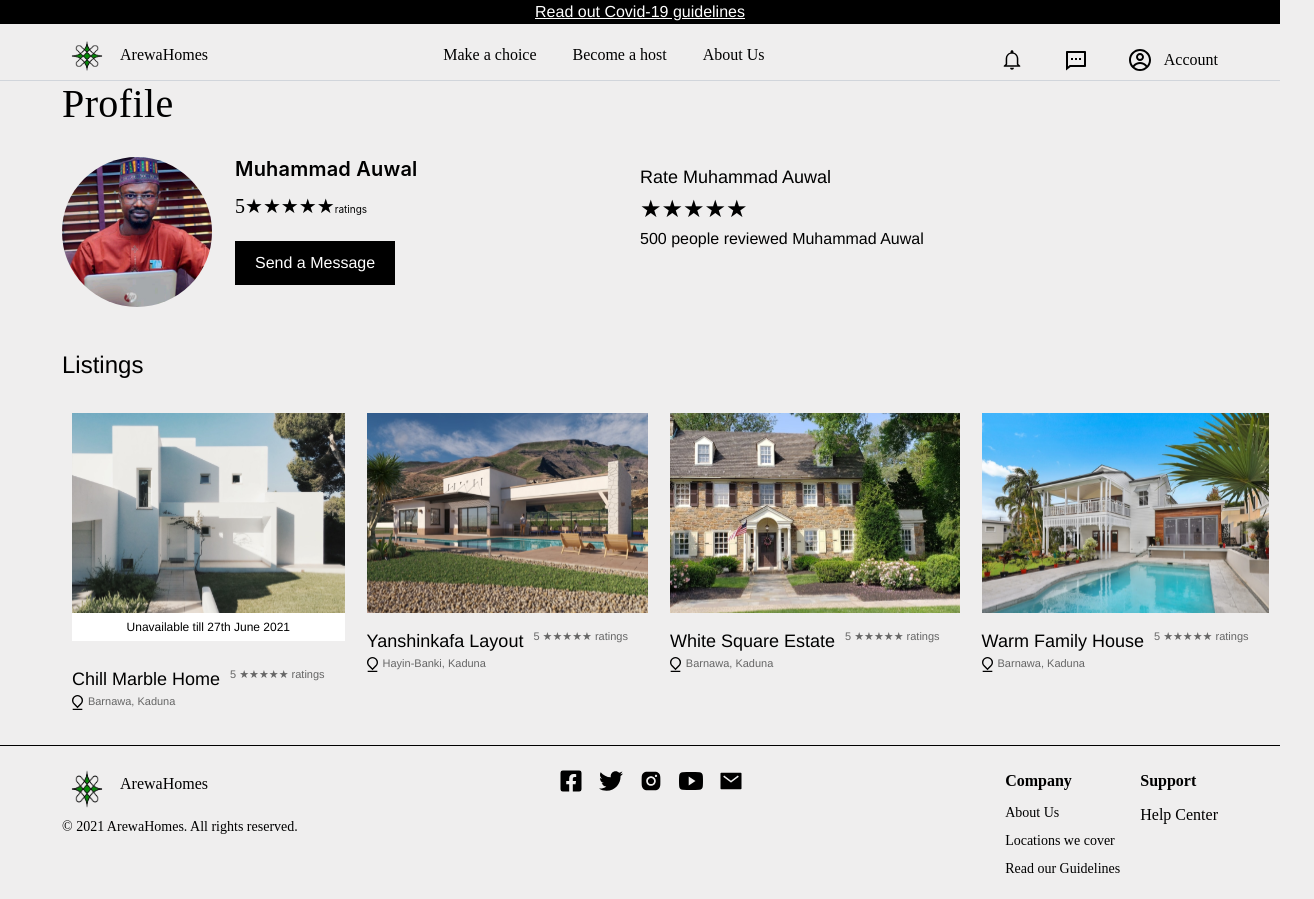
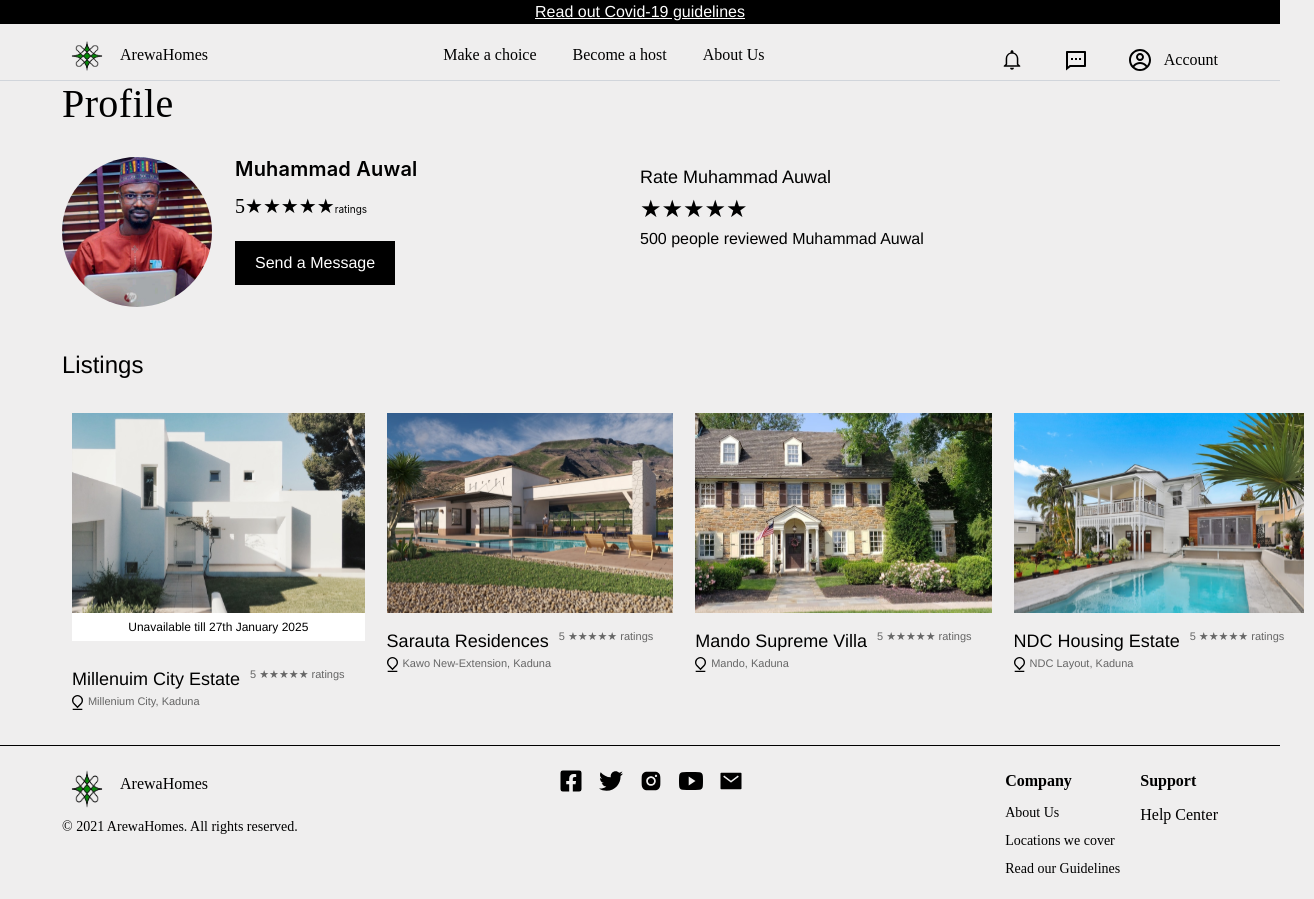
Before and after one commit to mdauwal/ArewaHomes, a React (Create React App) app: page /base/profile in a window 1280 px wide. Shown: the whole page, 1314 px wide, since content can reach past the window. Built offline with nearby package versions, Linux system fonts and the light colour scheme; a web font is replaced by a local one.

Commit message:
favicon added

```diff
--- a/public/index.html
+++ b/public/index.html
@@ -24,7 +24,7 @@
       work correctly both with client-side routing and a non-root public URL.
       Learn how to configure a non-root public URL by running `npm run build`.
     -->
-    <title>React App</title>
+    <title>ArewaHomes</title>
   </head>
   <body>
     <noscript>You need to enable JavaScript to run this app.</noscript>
--- a/src/components/mapcomponent.jsx
+++ b/src/components/mapcomponent.jsx
@@ -31,7 +31,7 @@ const Mapcomponent = ({
     { address: 'No.6, Lekki Phase 1, Lagos', lat: '6.4315', lng: '3.4408' },
     { address: 'No.6, Lekki Phase 1, Lagos', lat: '6.9999', lng: '3.7879' },
   ],
-  mapHeight = '700px',
+  mapHeight = '70vh',
   mapWidth = '100%',
 }) => {
   const [coordinates, setCoordinates] = useState([]);
--- a/src/pages/Profile/Profile.jsx
+++ b/src/pages/Profile/Profile.jsx
@@ -18,30 +18,30 @@ const Profile = () => {
     listings: [
       {
         id: 1,
-        title: "Chill Marble Home",
-        location: "Barnawa, Kaduna",
+        title: "Millenuim City Estate",
+        location: "Millenium City, Kaduna",
         rating: 5.0,
         imageUrl: profileone,
-        unavailableUntil: "27th June 2021",
+        unavailableUntil: "27th January 2025",
       },
       {
         id: 2,
-        title: "Yanshinkafa Layout",
-        location: "Hayin-Banki, Kaduna",
+        title: "Sarauta Residences",
+        location: "Kawo New-Extension, Kaduna",
         rating: 5.0,
         imageUrl: profiletwo,
       },
       {
         id: 3,
-        title: "White Square Estate",
-        location: "Barnawa, Kaduna",
+        title: "Mando Supreme Villa",
+        location: "Mando, Kaduna",
         rating: 5.0,
         imageUrl: profilethree,
       },
       {
         id: 4,
-        title: "Warm Family House",
-        location: "Barnawa, Kaduna",
+        title: "NDC Housing Estate",
+        location: "NDC Layout, Kaduna",
         rating: 5.0,
         imageUrl: profilefour,
       }
```
Also changed, not shown: 1 other file (tests, documents, lock files or other folders).
